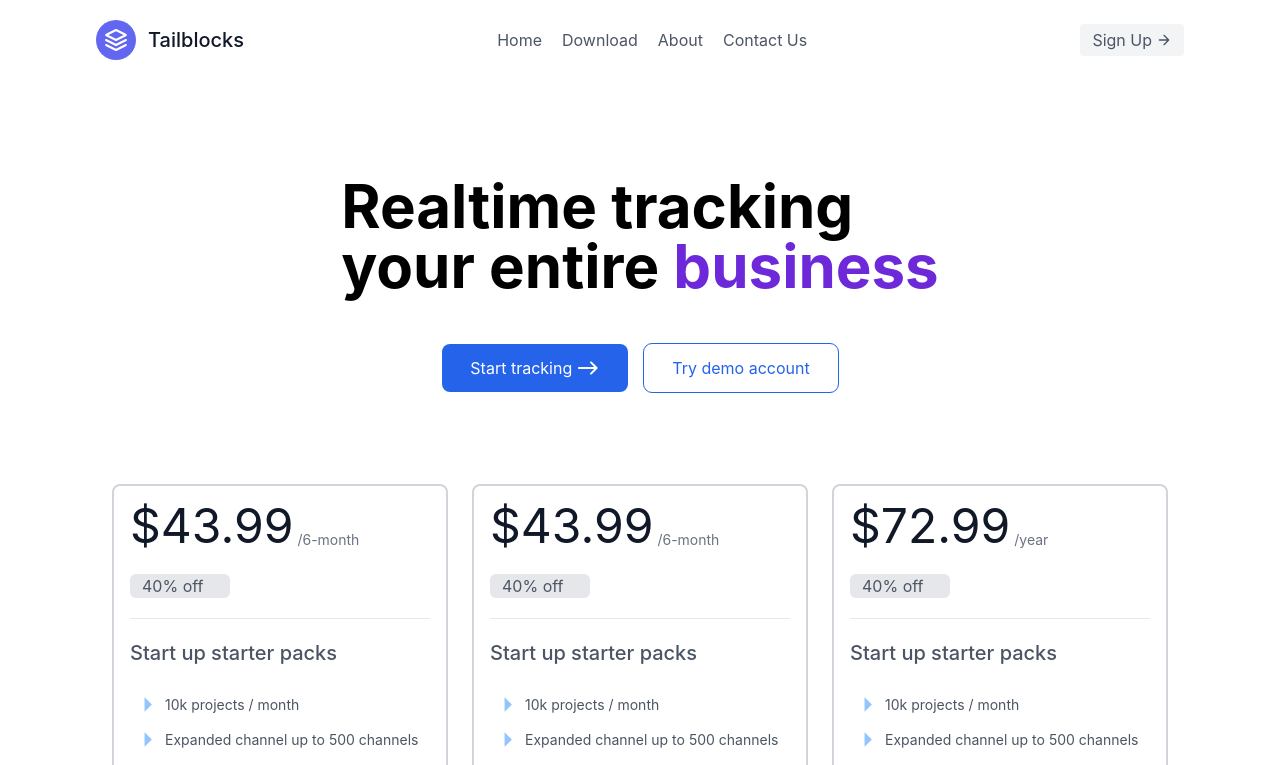
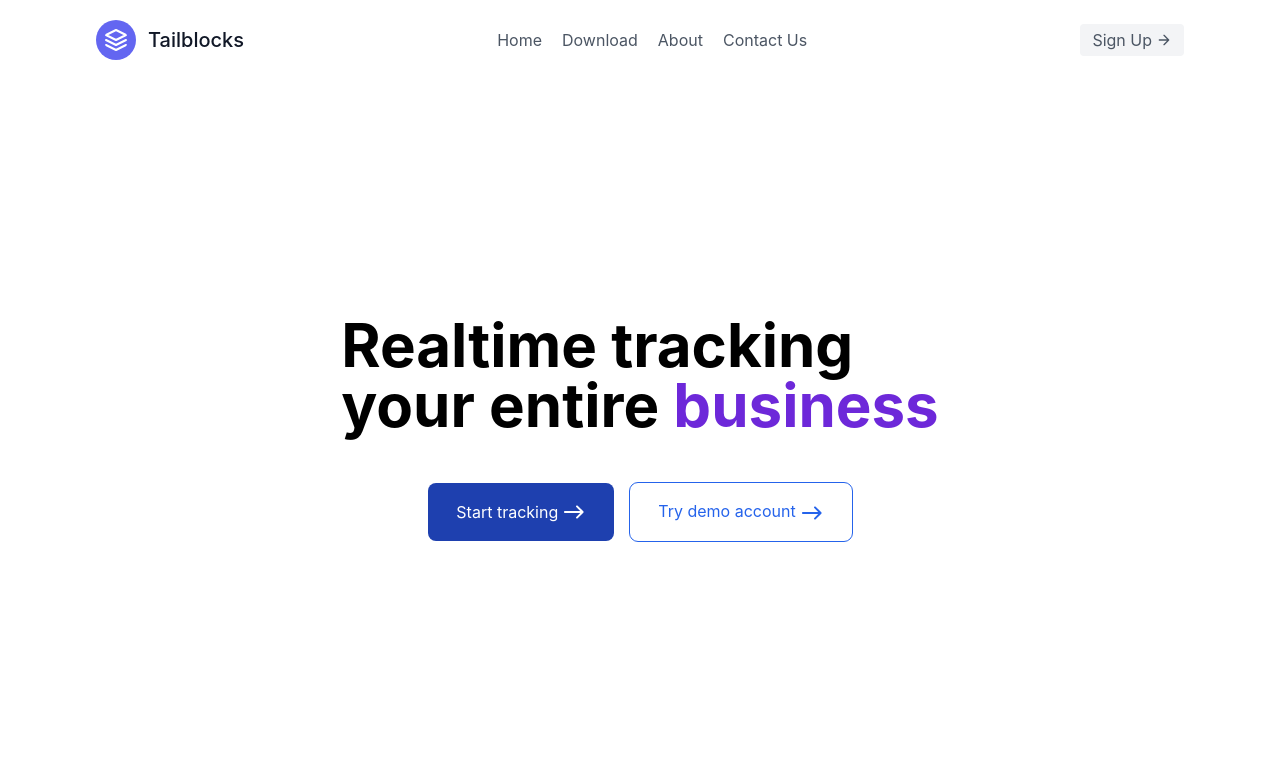
Before and after one commit to Sumitsinh1726/React_portfolio_Project, a React (Create React App) app in the folder krp/: page / in a window 1280 px wide. Shown: the top 765 px of the page. Built offline with nearby package versions, Linux system fonts and the light colour scheme.

Commit message:
Aryan
I did few changes in home page

```diff
--- a/krp/src/page/Home.jsx
+++ b/krp/src/page/Home.jsx
@@ -6,19 +6,20 @@ const Home = () => {
   return (
     <>
       <div className="md:mx-container">
-        <section className="flex flex-col items-center justify-center">
+        <section className="flex flex-col items-center justify-center h-[75vh]">
           <h3 className="text-6xl font-bold mt-24 mb-12">
             Realtime tracking <br /> your entire
             <span className="text-violet-700"> business</span>
           </h3>
 
           <div className="flex">
-            <button className="flex items-center px-7 py-3 bg-blue-600 rounded-lg text-white mr-4">
+            <button className="flex items-center px-7 py-4 bg-blue-800 rounded-lg text-white mr-4 hover:bg-blue-900">
               Start tracking
               <EastRoundedIcon className="ml-1" />
             </button>
-            <button className="px-7 py-3 outline outline-1 text-blue-600 rounded-lg">
+            <button className="px-7 py-4 outline outline-1 text-blue-600 rounded-lg hover:bg-blue-800 hover:text-white">
               Try demo account
+              <EastRoundedIcon className="ml-1" />
             </button>
           </div>
         </section>
```
